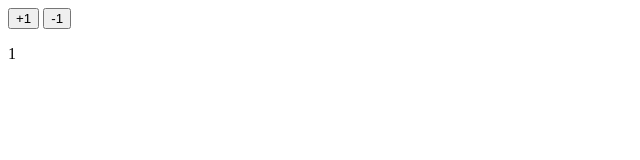
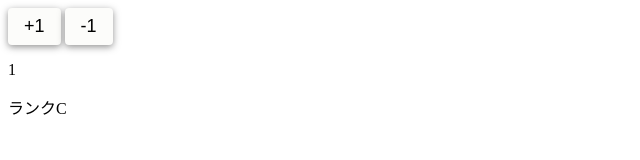
Before and after one commit to Reeze0811/FE20241501_vue_if, a plain HTML site: page 4-1/index.html in a window 1280 px wide. Shown: the whole page, without its empty margins (0-640 px from the left). Drawn offline with nearby package versions, Linux system fonts and the light colour scheme.

Commit message:
修正
修正

```diff
--- /dev/null
+++ b/4-1/css/style.css
@@ -0,0 +1,14 @@
+.passed{
+    font-size: 24px;
+    color: #e74c3c;
+}
+
+.botton{
+    background: #fcfcfa;
+    border-radius: 4px;
+    border: none;
+    box-shadow: 0px 2px 7px #3338;
+    font-size: 18px;
+    padding: 16px;
+    padding: 8px 16px;
+}
--- a/4-1/index.html
+++ b/4-1/index.html
@@ -4,15 +4,19 @@
 <head>
     <meta charset="UTF-8">
     <meta name="viewport" content="width=device-width, initial-scale=1.0">
+    <link rel="stylesheet" href="./css/style.css" />
     <title>sample</title>
 </head>
 <body>
     <div id="app">
-        <button @click="increment">+1</button>
-        <button @click="decrement">-1</button>
+        <button class="botton" @click="increment">+1</button>
+        <button class="botton" @click="decrement">-1</button>
         <br>
         <p>{{ count }}</p>
-    </div>
+        <p v-if="count >= 80" class="passed">ランクA</p>
+        <p v-else-if="count >= 60">ランクB</p>
+        <p v-else>ランクC</p>
+        </div>
     <script src="https://cdn.jsdelivr.net/npm/vue/dist/vue.js"></script>
     <script src="./script/script.js"></script>
 </body>
```
